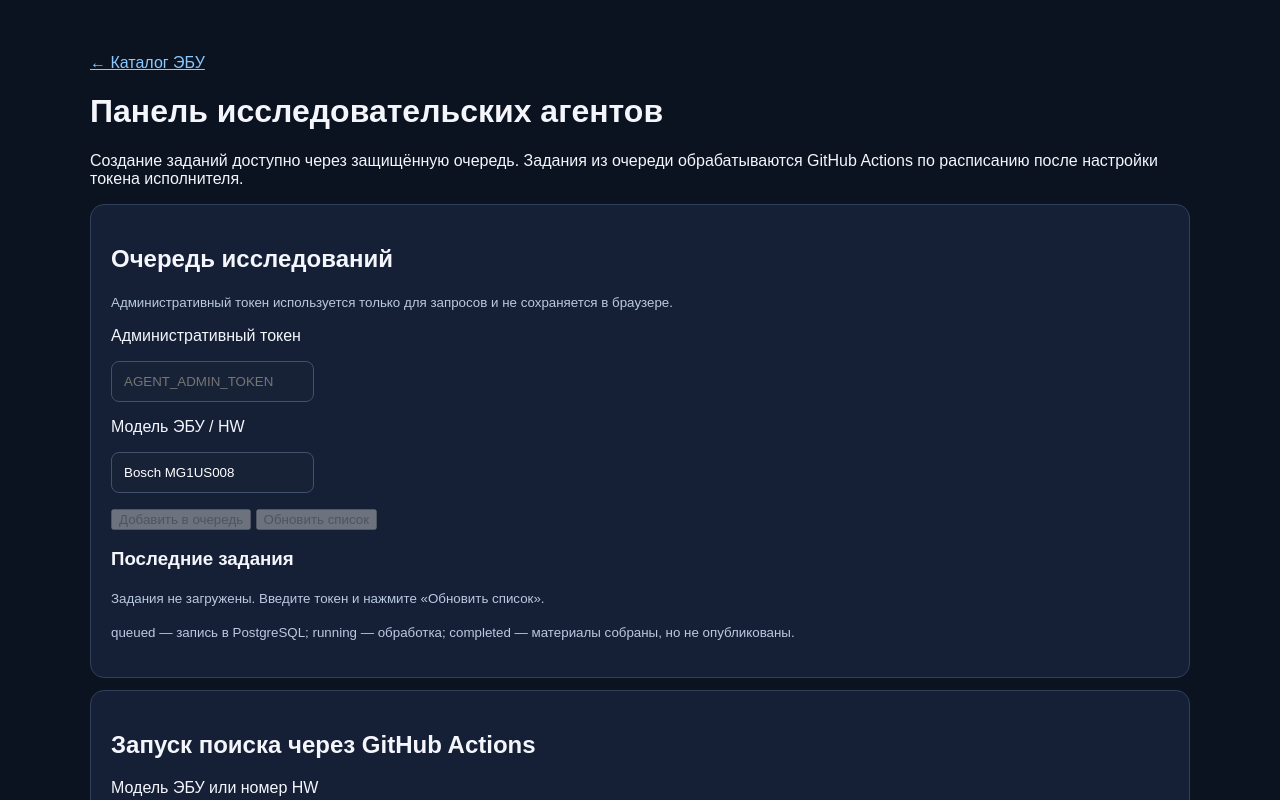
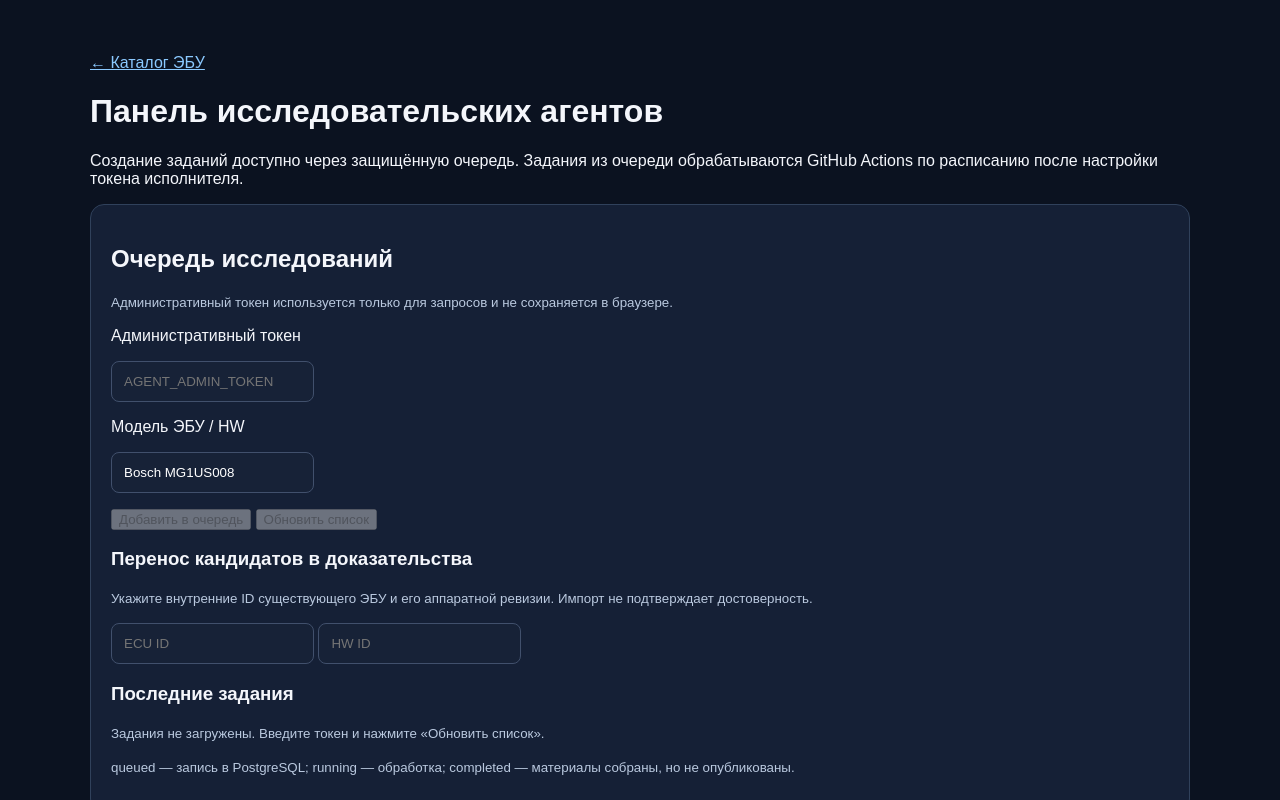
Before and after one commit to a85713736-hue/ecu-atlas, a Next.js app: page /agents in a window 1280 px wide. Shown: the top 800 px of the page. Built offline with nearby package versions, Linux system fonts and the light colour scheme.

Commit message:
Add manual candidate-to-hardware evidence import controls

```diff
--- a/components/AgentControls.tsx
+++ b/components/AgentControls.tsx
@@ -18,6 +18,18 @@ export default function AgentControls(){
  const [message,setMessage]=useState('');
  const [busy,setBusy]=useState(false);
  const [expanded,setExpanded]=useState<string|null>(null);
+ const [targetEcu,setTargetEcu]=useState('');
+ const [targetHw,setTargetHw]=useState('');
+ async function importCandidate(taskId:string,index:number){
+  setBusy(true);setMessage('');
+  try {
+   const response=await fetch('/api/agents/candidates',{method:'POST',headers:{Authorization:'Bearer '+token,'Content-Type':'application/json'},body:JSON.stringify({taskId,ecuId:targetEcu,hardwareId:targetHw,index})});
+   const data=await response.json();
+   if(!response.ok)throw new Error(data.error||'Ошибка импорта');
+   setMessage('Кандидат сохранён как непроверенное доказательство для выбранной HW.');
+  }catch(error){setMessage(error instanceof Error?error.message:'Ошибка сети');}
+  finally{setBusy(false);}
+ }
  async function call(method:'GET'|'POST'){
   setBusy(true);setMessage('');
   try {
@@ -42,6 +54,10 @@ export default function AgentControls(){
   <input id="agent-ecu" value={ecu} maxLength={120} onChange={e=>setEcu(e.target.value)} placeholder="Bosch MG1US008"/>
   <p><button disabled={!token||!ecu.trim()||busy} onClick={()=>call('POST')}>Добавить в очередь</button>{' '}<button disabled={!token||busy} onClick={()=>call('GET')}>Обновить список</button></p>
   {message&&<p role="status">{message}</p>}
+  <h3>Перенос кандидатов в доказательства</h3>
+  <p><small>Укажите внутренние ID существующего ЭБУ и его аппаратной ревизии. Импорт не подтверждает достоверность.</small></p>
+  <input value={targetEcu} onChange={e=>setTargetEcu(e.target.value)} placeholder="ECU ID" aria-label="ECU ID"/>{' '}
+  <input value={targetHw} onChange={e=>setTargetHw(e.target.value)} placeholder="HW ID" aria-label="HW ID"/>
   <h3>Последние задания</h3>
   {tasks.length===0?<p><small>Задания не загружены. Введите токен и нажмите «Обновить список».</small></p>:<div>{tasks.map(t=>{
    const report=reportOf(t);
@@ -58,7 +74,7 @@ export default function AgentControls(){
       <h4>Структурированные кандидаты с источниками ({report.candidates?.length||0})</h4>
       <p><small>Для привязки к HW необходимы точный аппаратный номер, ревизия платы и проверка первоисточника. До этого сведения не переносятся в подтверждённую базу.</small></p>
       <p><small>Это черновые утверждения. Не подтверждены для конкретной аппаратной ревизии.</small></p>
-      {report.candidates?.length ? <ul>{report.candidates.map((c,i)=><li key={i}><strong>{labels[c.subject||'']||c.subject}:</strong> {c.claim} · HW: {c.hardware_revision||'не установлена'} · {safeUrl(c.source_url)?<a href={safeUrl(c.source_url)!} target="_blank" rel="noopener noreferrer">Источник</a>:'Без источника'}{c.excerpt&&<p><small>{c.excerpt}</small></p>}</li>)}</ul>:<p>Структурированные кандидаты пока не сформированы.</p>}
+      {report.candidates?.length ? <ul>{report.candidates.map((c,i)=><li key={i}><button disabled={busy||!token||!targetEcu||!targetHw} onClick={()=>importCandidate(t.id,i)}>Сохранить для HW (не проверено)</button>{' '}<strong>{labels[c.subject||'']||c.subject}:</strong> {c.claim} · HW: {c.hardware_revision||'не установлена'} · {safeUrl(c.source_url)?<a href={safeUrl(c.source_url)!} target="_blank" rel="noopener noreferrer">Источник</a>:'Без источника'}{c.excerpt&&<p><small>{c.excerpt}</small></p>}</li>)}</ul>:<p>Структурированные кандидаты пока не сформированы.</p>}
       <h4>Кандидаты: MCU, память, HW, загрузчики</h4>
       {!report.extracted_documents?.some(d=>d.candidates?.length)?<p>Пока нет извлечённых технических данных.</p>:report.extracted_documents?.map((d,i)=><div key={i}><p><small>{safeUrl(d.source_url)?<a href={safeUrl(d.source_url)!} target="_blank" rel="noopener noreferrer">{d.source_url}</a>:d.source_url}</small></p><ul>{d.candidates?.map((c,j)=><li key={j}><strong>{labels[c.category||'']||c.category}:</strong> {c.value} <small>— не проверено, HW-ревизия не подтверждена</small>{c.excerpt&&<p><small>{c.excerpt}</small></p>}</li>)}</ul></div>)}
       {!!report.errors?.length&&<><h4>Ошибки сбора</h4><ul>{report.errors.map((e,i)=><li key={i}>{e.category?e.category+': ':''}{e.error}</li>)}</ul></>}
```
